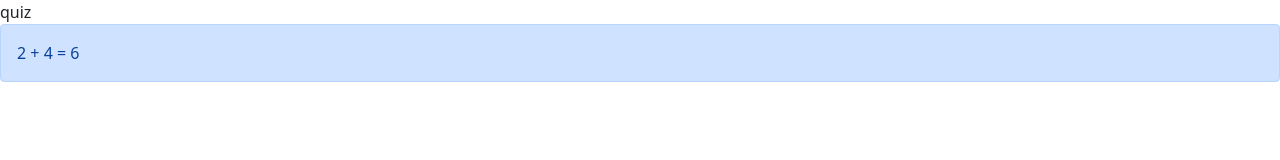
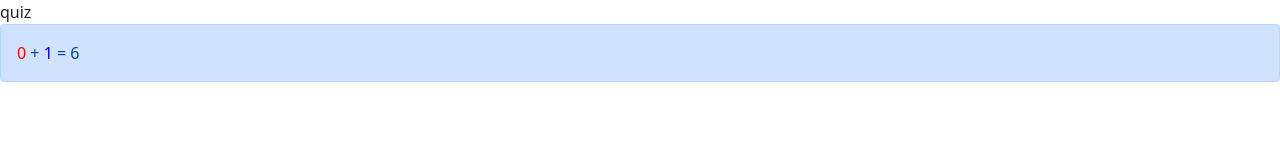
Before and after one commit to alex-piccione/spikes.React, a React (Create React App) app: page / in a window 1280 px wide. Shown: the top 160 px of the page. Built offline with nearby package versions, Linux system fonts and the light colour scheme.

Commit message:
play with custom style based on component state

```diff
--- a/src/components/AuthorQuiz.tsx
+++ b/src/components/AuthorQuiz.tsx
@@ -8,4 +8,29 @@ export class AuthorQuiz extends Component {
     }
 }
 
-let Sum = (props:any) => <div className="alert alert-primary">{props.a} + {props.b} = {props.a + props.b}</div>
+let Sum = (props:any) => <div className="alert alert-primary"><Number value={0} /> + <Number value={1}></Number> = {props.a + props.b}</div>
+
+
+type NumberProps = {
+  value: number
+}
+
+type NumberState = {
+  clicks:number
+}
+
+export class Number extends Component<NumberProps, NumberState> {
+  constructor(props:NumberProps) {
+    super(props)
+    this.state = {clicks: props.value}
+  }
+
+  numberStyle = () => { return {
+    cursor: "pointer",
+    color: this.state.clicks > 0 ? "blue" : "red"
+  }}
+
+  render() {
+    return <span style={this.numberStyle()} onClick={() => this.setState({clicks: this.state.clicks+1})}>{this.state.clicks}</span>
+  }
+}
```
Also changed, not shown: 1 other file (tests, documents, lock files or other folders).
